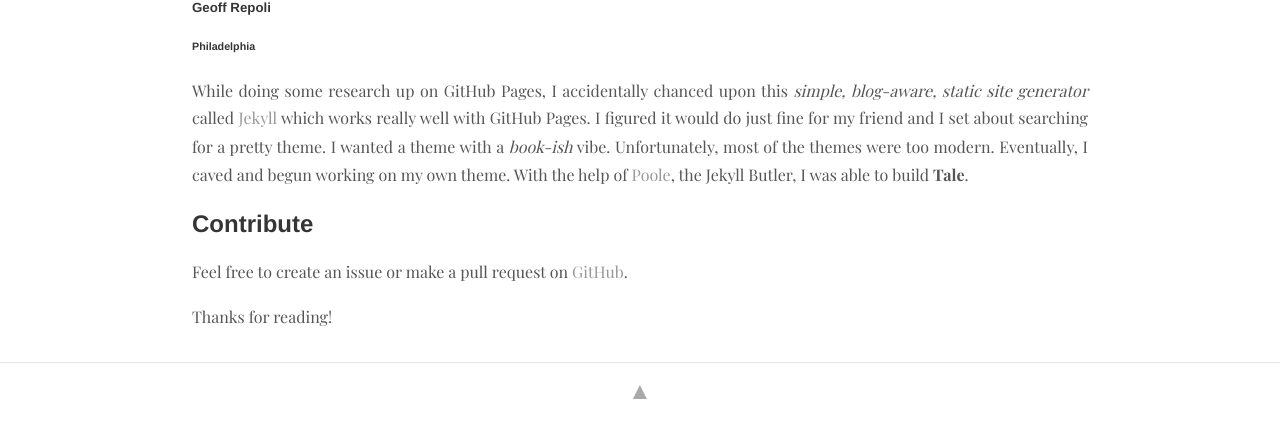
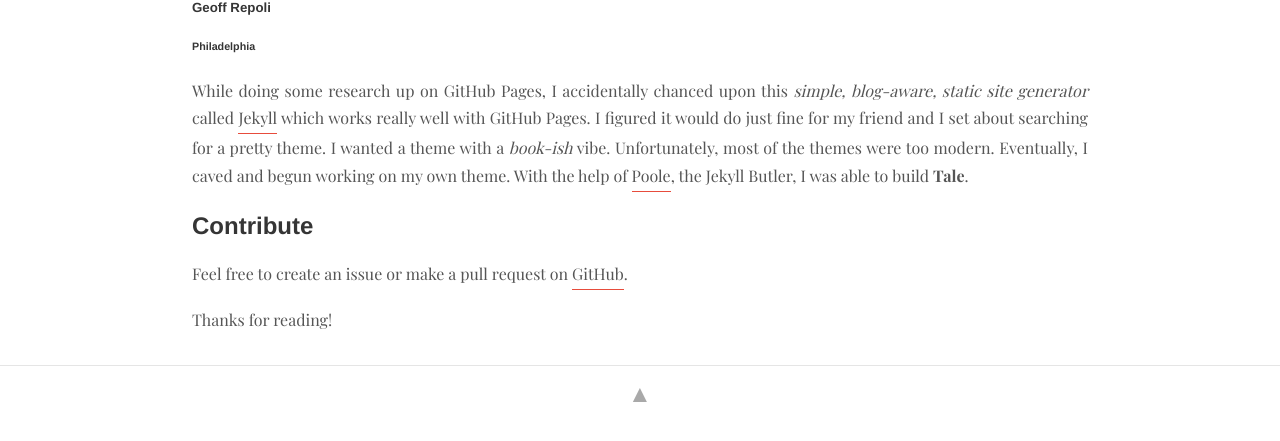
Before and after one commit to geoffrepoli/pkg.fm, a Jekyll site: the page built from about.md, in a window 1280 px wide. Shown: the part 211-652 px from the top of the page. Built offline with Jekyll 4.4.1, drawn with Linux system fonts in a browser that asks for light colours; nearby versions of some CDN libraries.

Commit message:
EDIT links

```diff
--- a/_sass/_layout.scss
+++ b/_sass/_layout.scss
@@ -89,7 +89,7 @@ main, {
 
 .heads-up {
   @media (max-width: 600px) {
-    ransform: translateY(-5rem);
+    transform: translateY(-5rem);
     transform: translate3d(0,-5rem,0);
   }
 }
--- a/_sass/_post.scss
+++ b/_sass/_post.scss
@@ -63,35 +63,20 @@
   a {
     color: $default-color;
     border-bottom: 1px solid $red;
-    @media (min-width: 500px) {
     display: inline-block;
-      opacity: .6;
-      border-bottom: none;
-    }
-
-    &:hover,
-    &:focus, {
-      @media (min-width: 500px) {
-        opacity: 1;
-      }
-    }
 
     &:after, {
-      @media (min-width: 500px) {
       display: block;
       content: '';
       height: 2px;
       width: 0%;
       background-color: $red;
-        transition: width 0.5s ease-in-out;
-      }
+      transition: width 0.3s ease-in-out;
     }
 
     &:hover:after,
     &:focus:after {
-      @media (min-width: 500px) {
       width: 100%;
-      }
     }
   }
 }
```
Lines whose indentation alone changed are shown as unchanged.
